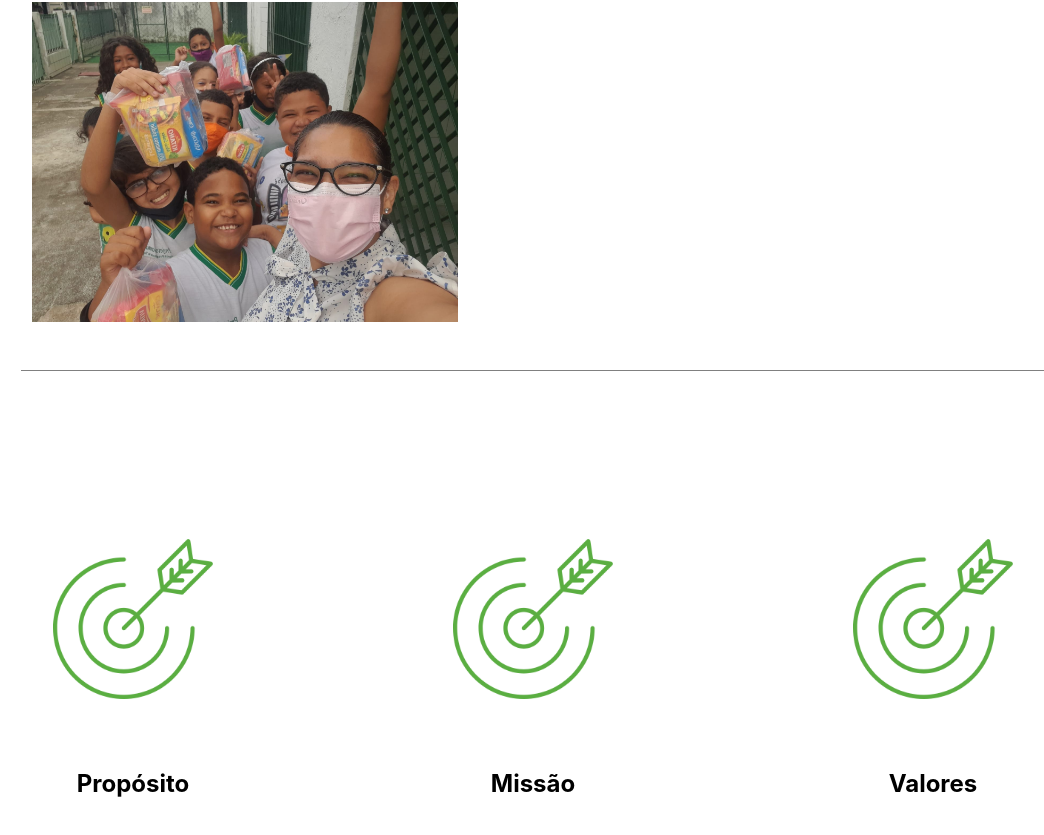
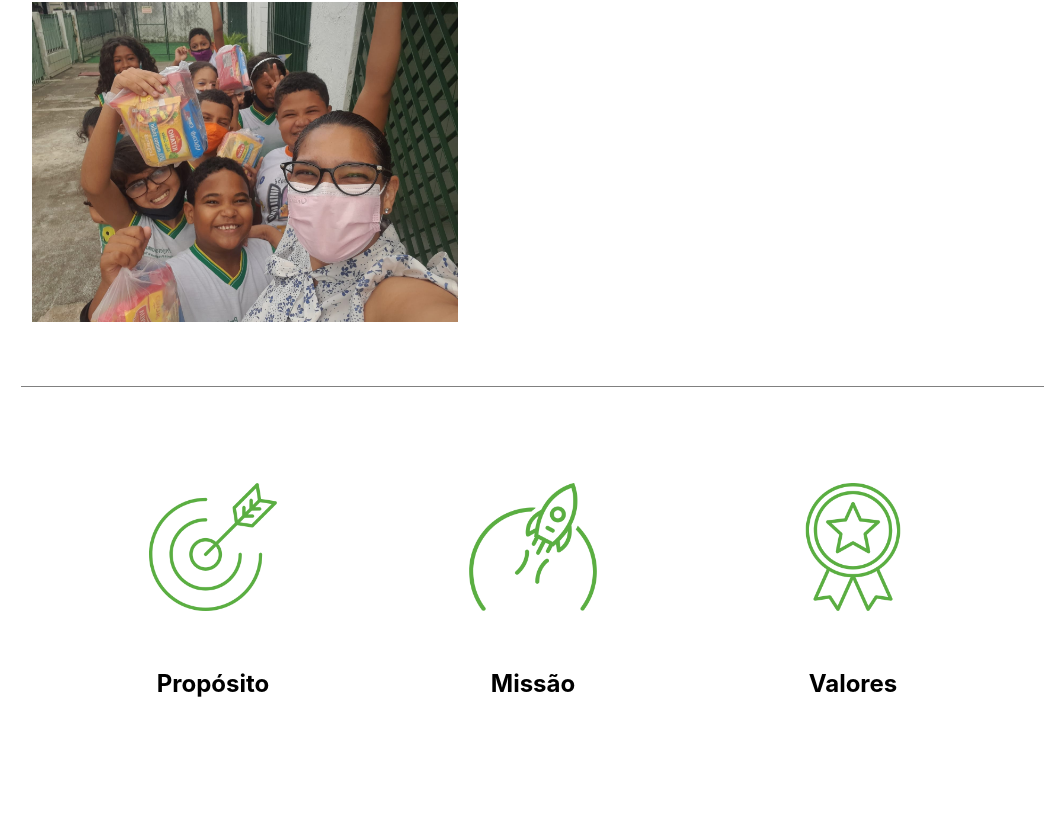
Before and after one commit to Marcoswodbarros/OngProjetoBarnabe, a React (Create React App) app in the folder barnabe/: page / in a window 1280 px wide. Shown: the part 543-1378 px from the top of the page, without its empty margins (107-1151 px from the left). Built offline with nearby package versions, Linux system fonts and the light colour scheme.

Commit message:
Desktop main: Finishing

```diff
--- a/barnabe/src/Components/Identidade/Identidade.css
+++ b/barnabe/src/Components/Identidade/Identidade.css
@@ -9,8 +9,7 @@ section {
 }
 
 .identidade__img--target {
-    height: 25rem;
-    object-fit: contain;
+    width: 20rem;
 }
 
 .identidade__h2 {
--- a/barnabe/src/Components/Identidade/Identidade.js
+++ b/barnabe/src/Components/Identidade/Identidade.js
@@ -11,12 +11,12 @@ const Identidade = () => {
                 </div>
 
                 <div className='identidade__container'>
-                    <img src="images/body-target.png" className='identidade__img--target' alt="Target Icon" />
+                    <img src="images/body-rocket.png" className='identidade__img--target' alt="Target Icon" />
                     <h2 className='identidade__h2'>Missão</h2>
                 </div>
 
                 <div className='identidade__container'>
-                    <img src="images/body-target.png" className='identidade__img--target' alt="Target Icon" />
+                    <img src="images/body-medal.png" className='identidade__img--target' alt="Target Icon" />
                     <h2 className='identidade__h2'>Valores</h2>
                 </div>
             </section>
--- a/barnabe/src/Components/Main/Main.css
+++ b/barnabe/src/Components/Main/Main.css
@@ -1,15 +1,15 @@
 .main {
-    padding-top: 4rem;
-    padding-bottom: 4rem;
+    align-items: center;
     display: flex;
     flex-direction: column;
-    align-items: center;
-    gap: 3rem;
+    padding-bottom: 4rem;
+    padding-top: 4rem;
 }
 
 .main__img {
     align-self: flex-start;
     height: 20rem;
+    margin-bottom: 4rem;
     object-fit: contain;
     width: 55%;
 }
```
